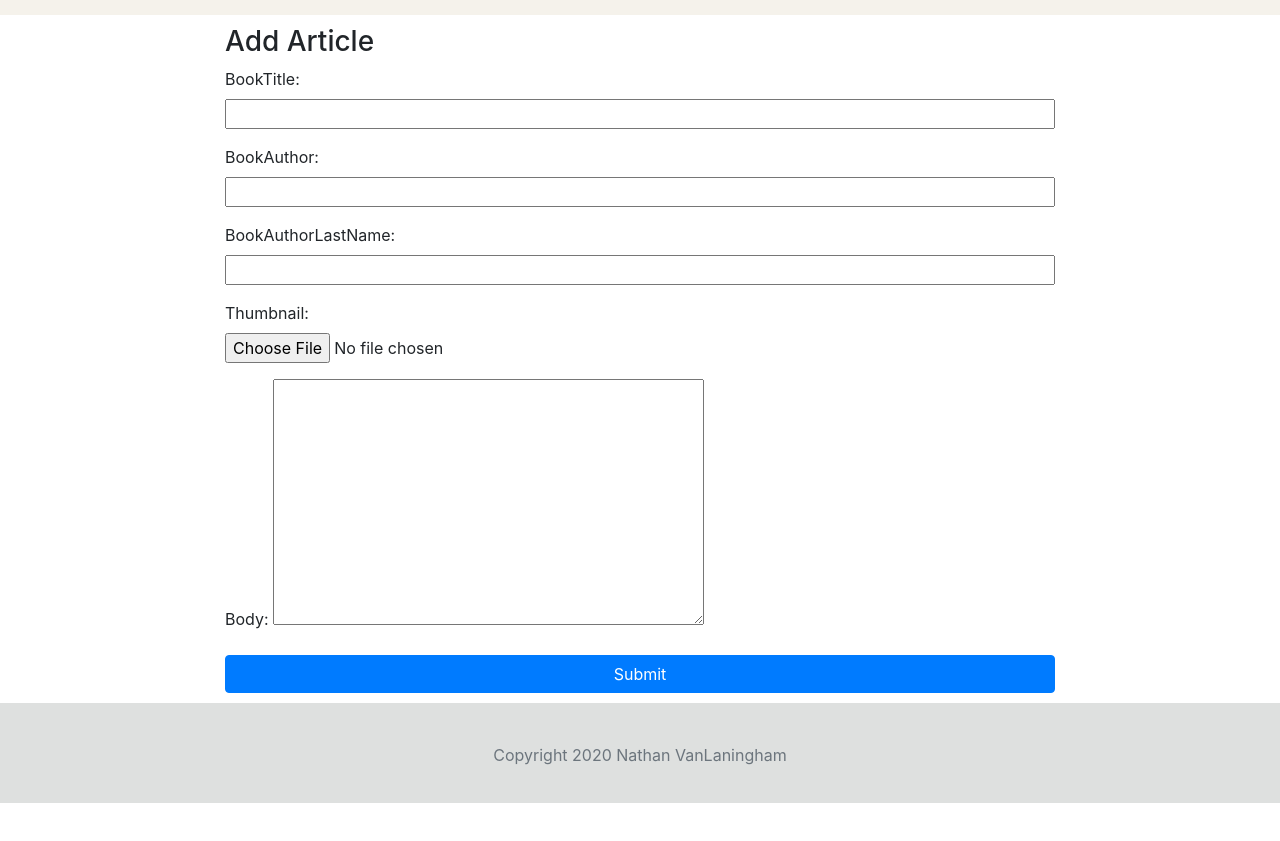
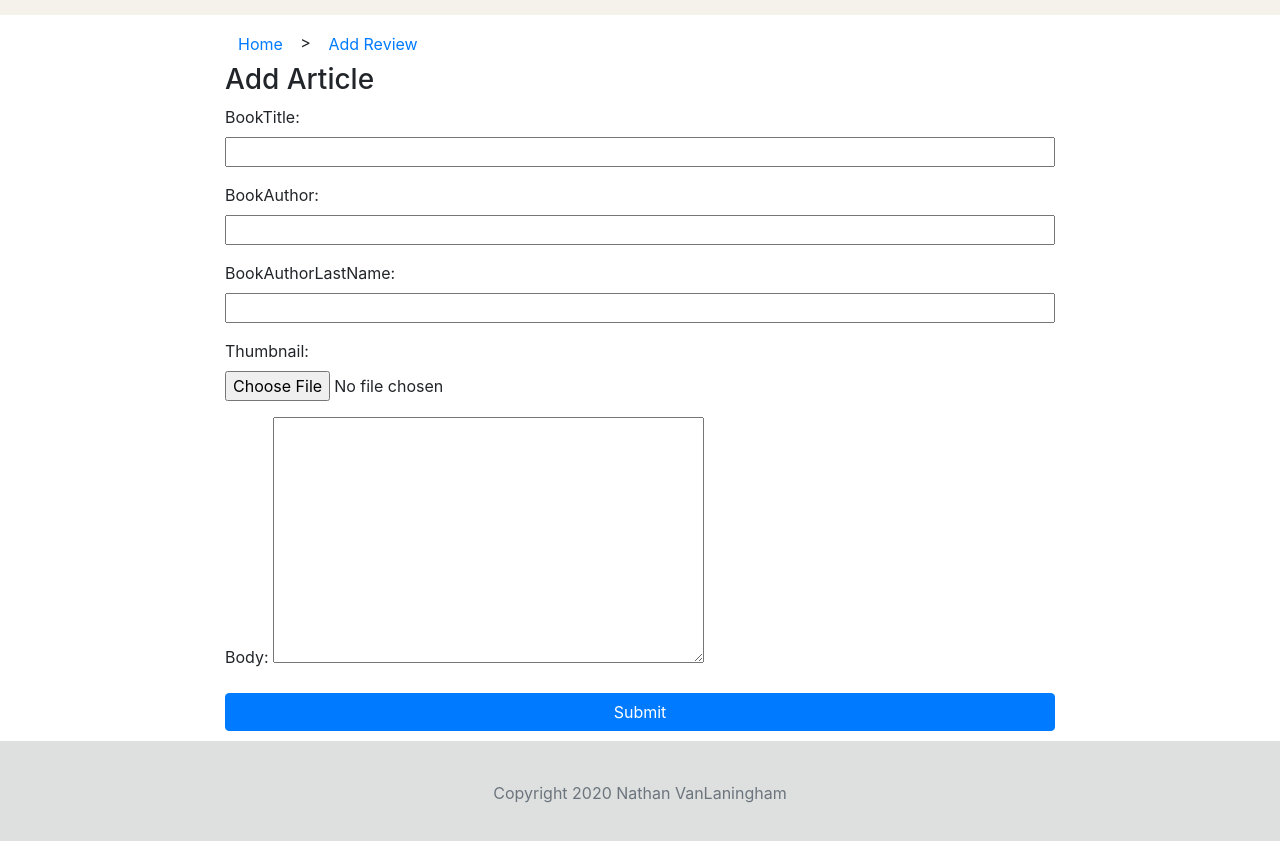
Before and after one commit to dsvanlani/vanlaninghamdotcom, a Django app: page /addReview/ in a window 1280 px wide. Shown: the part 69-910 px from the top of the page. Before the commit the page ends 872 px from the top, so only its background shows below. Run offline with Django 3.2, Linux system fonts and the light colour scheme; a user stored in the database is signed in; some libraries are stand-ins or nearby versions.

Commit message:
Added breadcrums on add review page

```diff
--- a/reviews/templates/reviews/addReview.html
+++ b/reviews/templates/reviews/addReview.html
@@ -10,6 +10,7 @@
             {% if message %}
             <div class="alert alert-primary" role="alert">Successfully added article.</div>
             {% endif %}
+            <a class="btn btn-link" href="{% url 'home' %}">Home</a> > <a class="btn btn-link" href="{% url 'addReview' %}">Add Review</a>
             <h3>Add Article</h3>
             <form method="post" enctype="multipart/form-data" class="form float-center">
                 {% csrf_token %}
```
